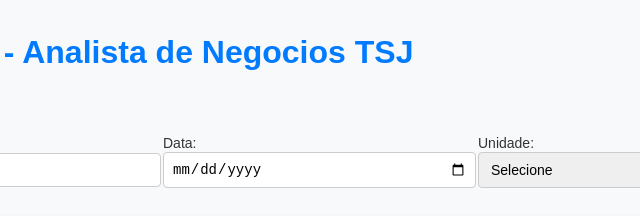
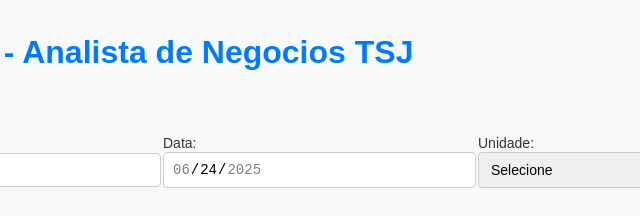
Before and after one commit to grupotriunfante/COM-CKL-001-TSJ, a plain HTML site: page index.htm in a window 1280 px wide. Shown: the top 216 px of the page, 477-1117 px from the left. Drawn offline with Linux system fonts and the light colour scheme.

Commit message:
Update index.htm
rev1

```diff
--- a/index.htm
+++ b/index.htm
@@ -302,9 +302,9 @@
   window.onload = function () {
     const dataInput = document.getElementById("data");
     const hoje = new Date().toISOString().split("T")[0];
-    dataInput.value = today;
-    dataInput.min = today;
-    dataInput.max = today;
+    dataInput.value = hoje;
+    dataInput.min = hoje;
+    dataInput.max = hoje;
     dataInput.readOnly = true; // impede que o usuário digite manualmente
   };
 </script>
```
